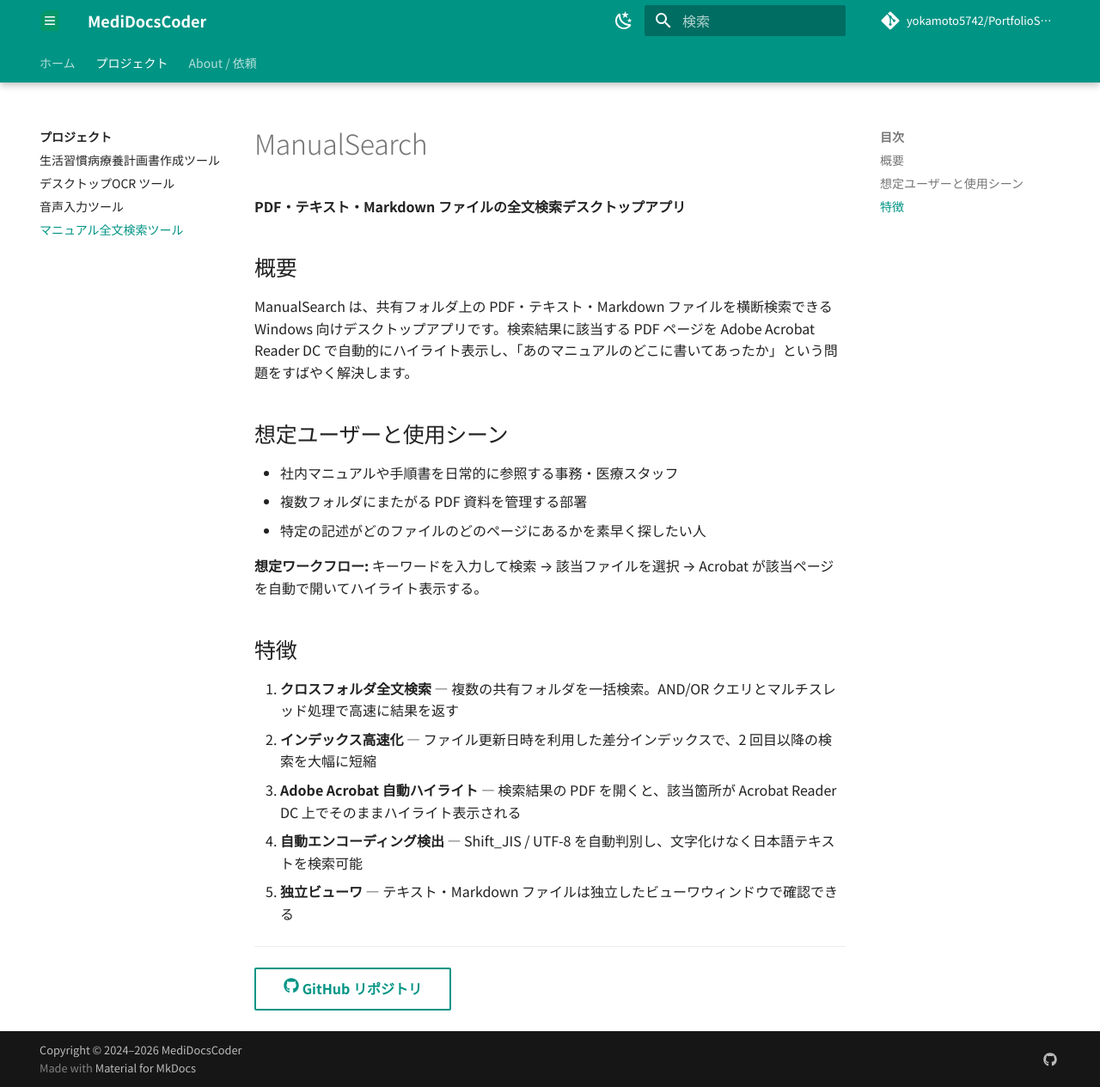
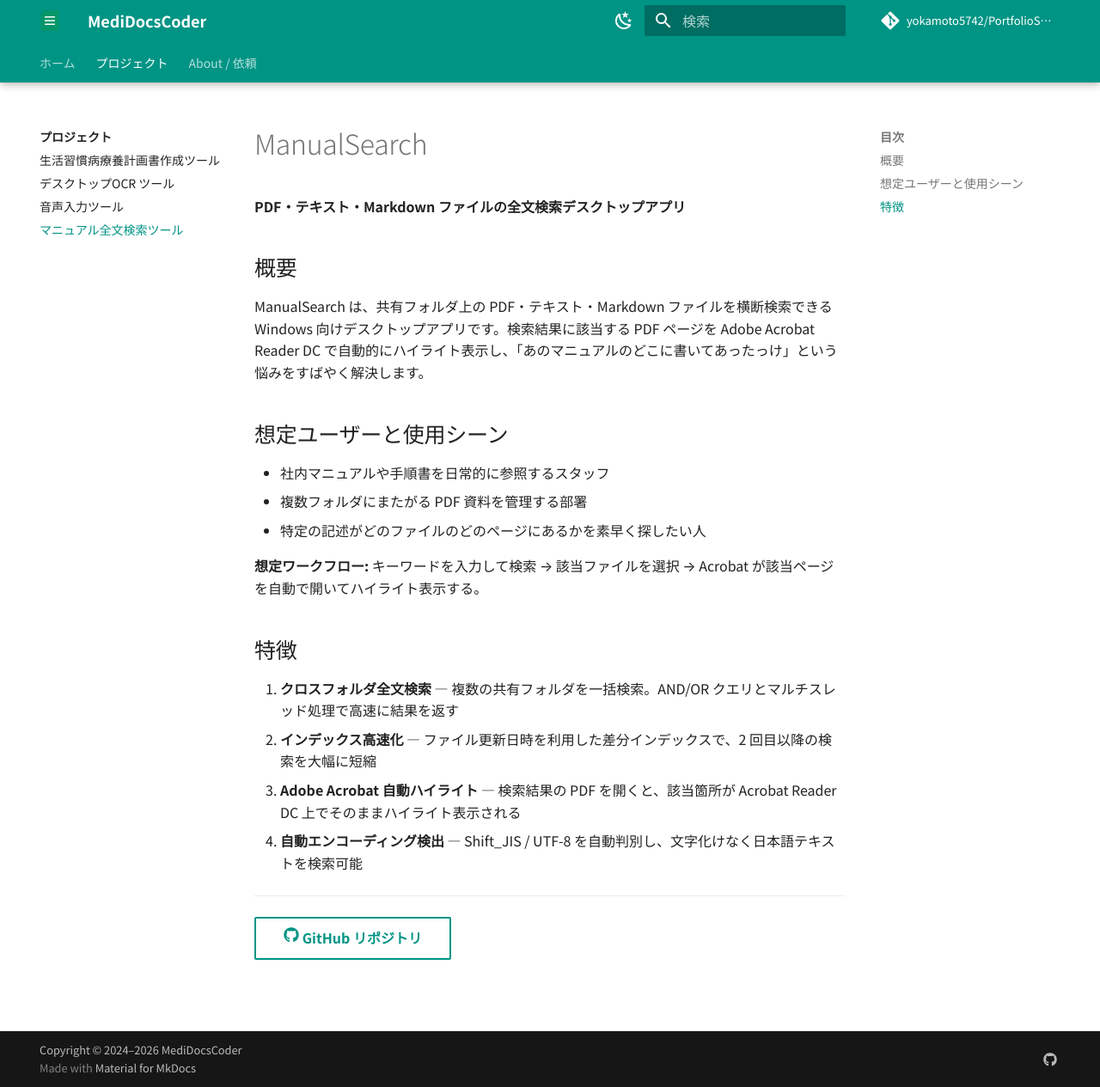
Before and after one commit to yokamoto5742/PortfolioSite, an MkDocs documentation site: the page built from docs/projects/ManualSearch/index.md, in a window 1280 px wide and 1265 px high. Shown: the whole window at 86% size. Built offline with MkDocs 1.6.1 and Material for MkDocs 9.7.7, drawn with Linux system fonts in a browser that asks for light colours; comment, search, counter and statistics services are not loaded.

Commit message:
📝 docs(ManualSearch): 概要と使用シーンを修正

```diff
--- a/docs/projects/ManualSearch/index.md
+++ b/docs/projects/ManualSearch/index.md
@@ -4,11 +4,11 @@
 
 ## 概要
 
-ManualSearch は、共有フォルダ上の PDF・テキスト・Markdown ファイルを横断検索できる Windows 向けデスクトップアプリです。検索結果に該当する PDF ページを Adobe Acrobat Reader DC で自動的にハイライト表示し、「あのマニュアルのどこに書いてあったか」という問題をすばやく解決します。
+ManualSearch は、共有フォルダ上の PDF・テキスト・Markdown ファイルを横断検索できる Windows 向けデスクトップアプリです。検索結果に該当する PDF ページを Adobe Acrobat Reader DC で自動的にハイライト表示し、「あのマニュアルのどこに書いてあったっけ」という悩みをすばやく解決します。
 
 ## 想定ユーザーと使用シーン
 
-- 社内マニュアルや手順書を日常的に参照する事務・医療スタッフ
+- 社内マニュアルや手順書を日常的に参照するスタッフ
 - 複数フォルダにまたがる PDF 資料を管理する部署
 - 特定の記述がどのファイルのどのページにあるかを素早く探したい人
 
@@ -20,7 +20,6 @@ ManualSearch は、共有フォルダ上の PDF・テキスト・Markdown ファ
 2. **インデックス高速化** — ファイル更新日時を利用した差分インデックスで、2 回目以降の検索を大幅に短縮
 3. **Adobe Acrobat 自動ハイライト** — 検索結果の PDF を開くと、該当箇所が Acrobat Reader DC 上でそのままハイライト表示される
 4. **自動エンコーディング検出** — Shift_JIS / UTF-8 を自動判別し、文字化けなく日本語テキストを検索可能
-5. **独立ビューワ** — テキスト・Markdown ファイルは独立したビューワウィンドウで確認できる
 
 ---
 
```
